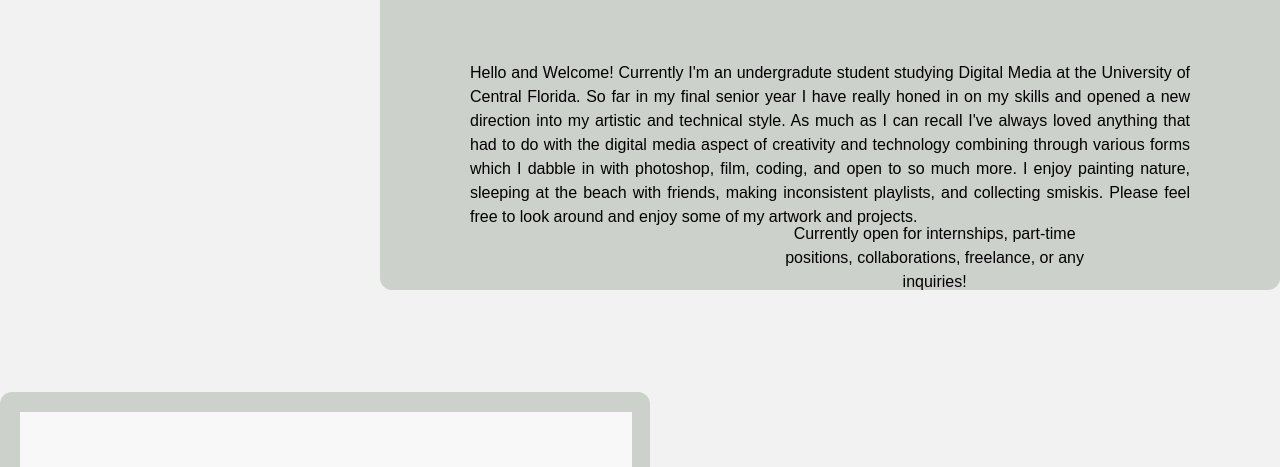
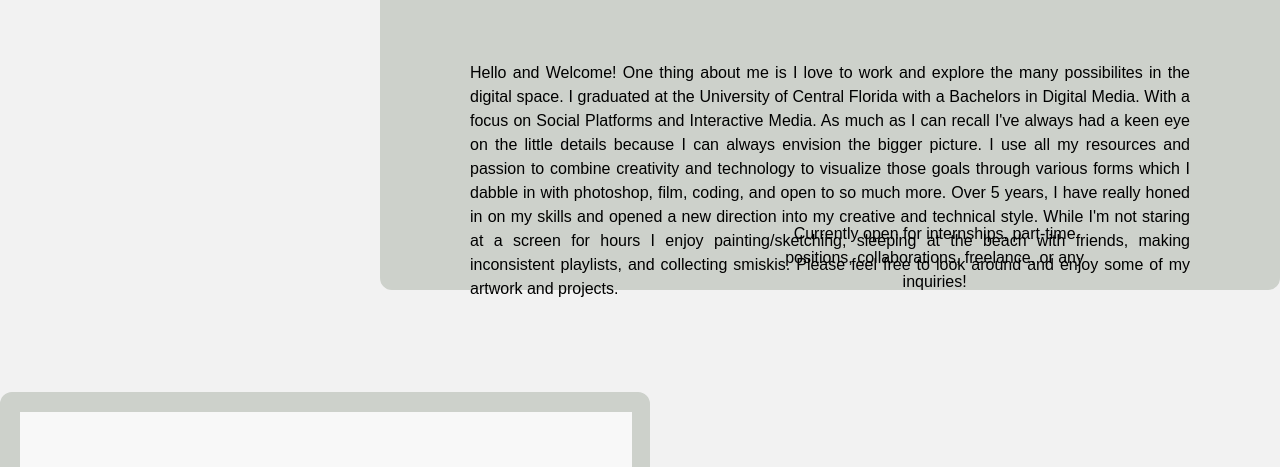
Before and after one commit to vyeung7/portfolio, a website: page index.html in a window 1280 px wide. Shown: the part 783-1250 px from the top of the page. Drawn offline with nearby package versions, Linux system fonts and the light colour scheme.

Commit message:
save update

```diff
--- a/index.html
+++ b/index.html
@@ -36,13 +36,16 @@
     <div class="aboutgreenbox">
     <h1>Vivian<br>Yeung</h1>
         <div class="text-box">
-            <p> Hello and Welcome! Currently I'm an undergradute student studying Digital Media at the University of Central Florida.
-                So far in my final senior year I have really honed in on my skills and opened a new direction into my
-                artistic and technical style. As much as I can recall I've always loved anything that had to do with
-                the digital media aspect of creativity and technology combining through various forms which I dabble
-                in with photoshop, film, coding, and open to so much more. I enjoy painting nature, sleeping at the
-                beach with friends, making inconsistent playlists, and collecting smiskis. Please feel free to look
-                around and enjoy some of my artwork and projects.
+            <p> Hello and Welcome! One thing about me is I love to work and explore the many possibilites in the digital space.
+                I graduated at the University of Central Florida with a Bachelors in Digital Media.
+                With a focus on Social Platforms and Interactive Media.
+                As much as I can recall I've always had a keen eye on the little details because I can always envision the bigger picture.
+                I use all my resources and passion to combine creativity and technology to visualize those goals through various forms which I dabble
+                in with photoshop, film, coding, and open to so much more.
+                Over 5 years, I have really honed in on my skills and opened a new direction into my
+                creative and technical style. While I'm not staring at a screen for hours I enjoy painting/sketching, sleeping at the
+                beach with friends, making inconsistent playlists, and collecting smiskis.
+                Please feel free to look around and enjoy some of my artwork and projects.
             </p> <!--multimedia designer, love all tech things aspiring cybersecutiry/IT consultant-->
         </div>
     </div>
```
Also changed, not shown: contact.html (+2 -2 lines).
